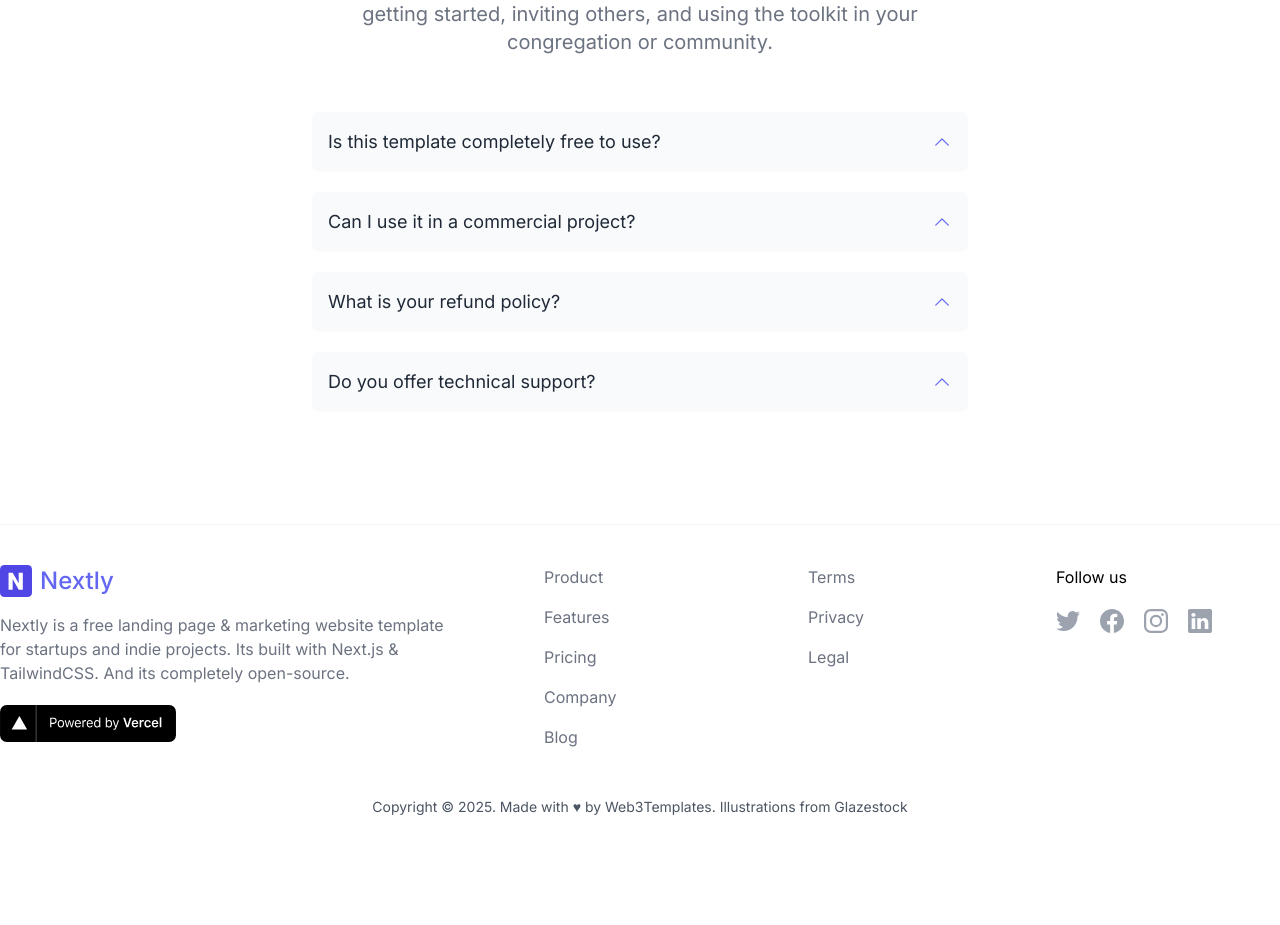
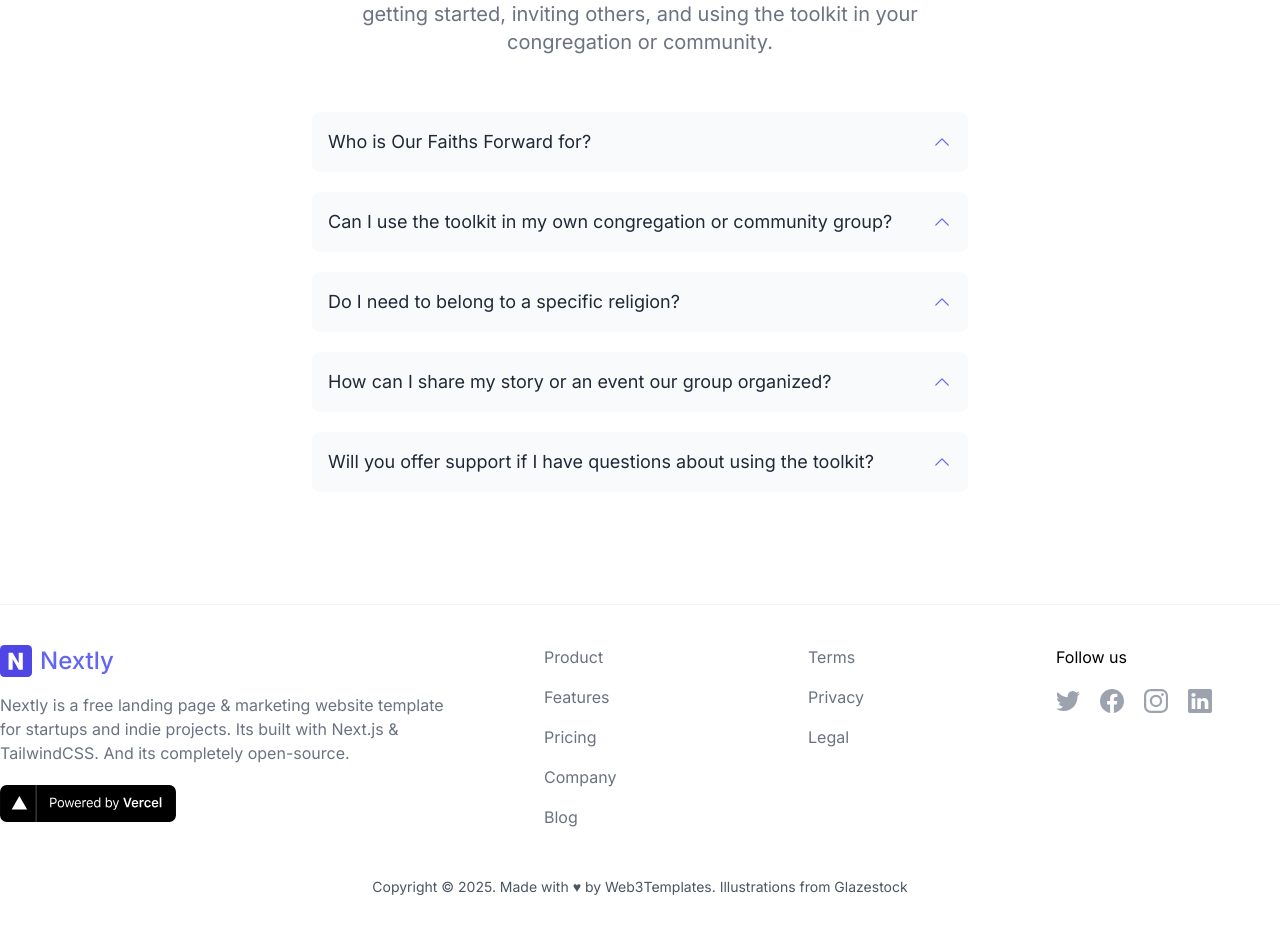
Before and after one commit to debdale1503/ourfaithsforward, a Next.js app: page / in a window 1280 px wide. Shown: the part 2621-3546 px from the top of the page. Before the commit the page ends 3510 px from the top, so only its background shows below. Built offline with nearby package versions, Linux system fonts and the light colour scheme.

Commit message:
Update Faq.tsx

```diff
--- a/src/components/Faq.tsx
+++ b/src/components/Faq.tsx
@@ -36,21 +36,23 @@ export const Faq = () => {
 
 const faqdata = [
   {
-    question: "Is this template completely free to use?",
-    answer: "Yes, this template is completely free to use.",
+    question: "Who is Our Faiths Forward for?",
+    answer: "Anyone who wants to put faith into real-world action—no matter your background, tradition, or doubts. We welcome individuals, congregations, and communities of every kind.",
   },
   {
-    question: "Can I use it in a commercial project?",
-    answer: "Yes, this you can.",
+    question: "Can I use the toolkit in my own congregation or community group?",
+    answer: "Absolutely! All resources are free to use, adapt, and share with your faith community, social group, or advocacy team.",
   },
   {
-    question: "What is your refund policy? ",
-    answer:
-      "If you're unhappy with your purchase for any reason, email us within 90 days and we'll refund you in full, no questions asked.",
+    question: "Do I need to belong to a specific religion?",
+    answer: "No. Our Faiths Forward is intentionally interfaith and open to people of any (or no) tradition who care about justice, dignity, and inclusion.",
   },
   {
-    question: "Do you offer technical support? ",
-    answer:
-      "No, we don't offer technical support for free downloads. Please purchase a support plan to get 6 months of support.",
+    question: "How can I share my story or an event our group organized?",
+    answer: "We’d love to hear it! Use the contact form or email us. Your story might inspire and help others to act.",
+  },
+  {
+    question: "Will you offer support if I have questions about using the toolkit?",
+    answer: "We’ll do our best to help, but our capacity is limited. If you’d like to volunteer to support the toolkit or contribute your own resources, please fill out the contact form—we’d love your help!",
   },
 ];
```
